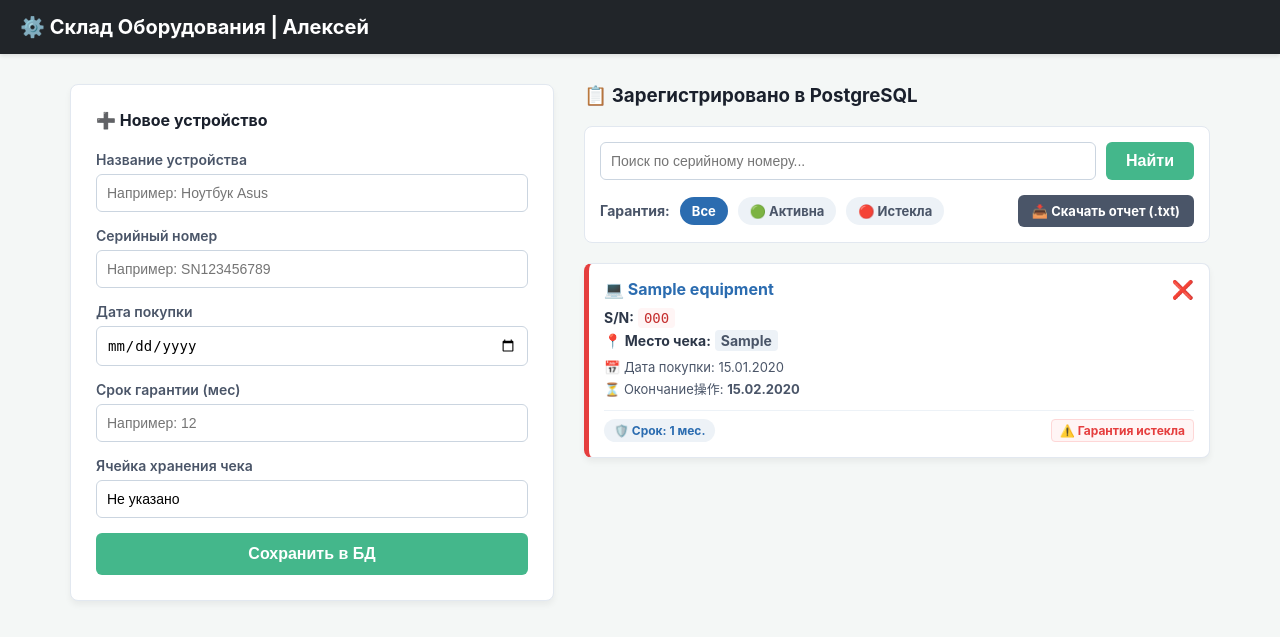
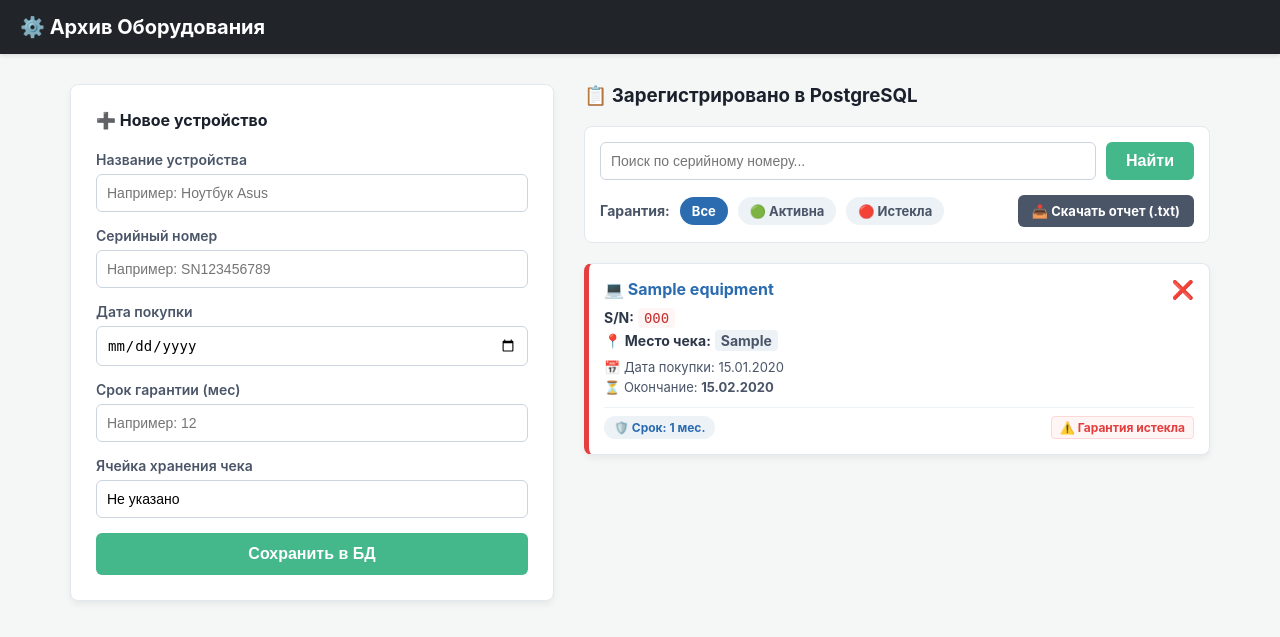
Before and after one commit to agushka1/EquipmentArchiv, a Django app: page / in a window 1280 px wide. Shown: the top 637 px of the page. Run offline with Django 5.2, Linux system fonts and the light colour scheme; tables that the repository leaves empty hold one stand-in row (values such as "Sample post").

Commit message:
Финальное обновление текста сайта

```diff
--- a/index/templates/index.html
+++ b/index/templates/index.html
@@ -35,7 +35,7 @@
 
     <!-- Шапка сайта -->
     <div class="navbar">
-        <div class="navbar-brand">⚙️ Склад Оборудования | {{ username }}</div>
+        <div class="navbar-brand">⚙️ Архив Оборудования</div>
     </div>
 
     <div class="container">
@@ -131,7 +131,7 @@
                         <span>📅 Дата покупки: {{ item.purchase_date|date:"d.m.Y" }}</span>
                     </div>
                     <div style="font-size: 13px; color: #4a5568; margin-bottom: 4px;">
-                        <span>⏳ Окончание操作: <strong>{{ item.end_warranty_date|date:"d.m.Y" }}</strong></span>
+                        <span>⏳ Окончание: <strong>{{ item.end_warranty_date|date:"d.m.Y" }}</strong></span>
                     </div>
 
                     <div class="flex-between" style="margin-top: 12px; padding-top: 8px;">
```
